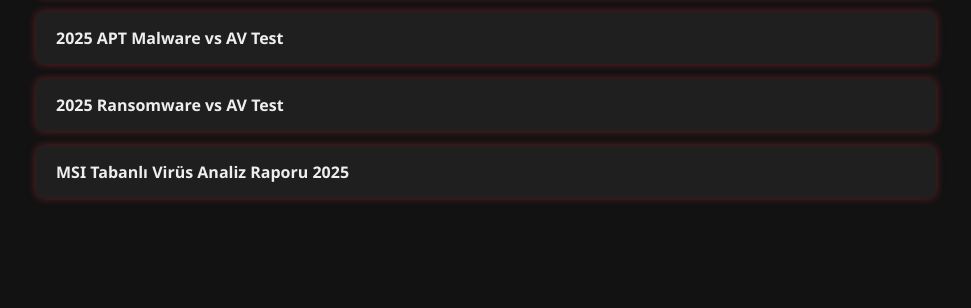
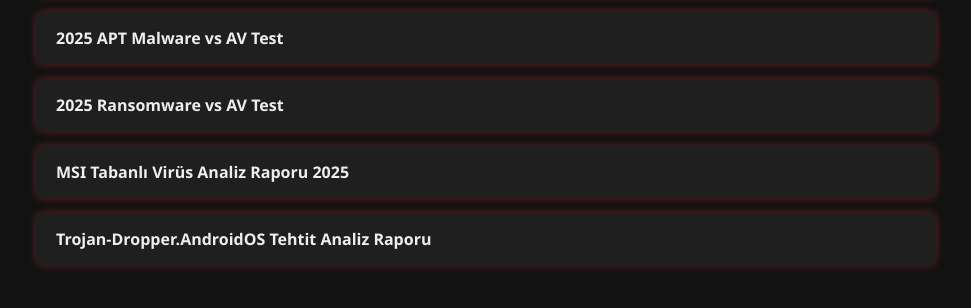
Before and after one commit to Kisaca-Enes/Kisaca-Enes.github.io, a plain HTML site: page raporlar.html in a window 1280 px wide. Shown: the part 156-464 px from the top of the page, without its empty margins (154-1125 px from the left). Drawn offline with Linux system fonts and the light colour scheme.

Commit message:
Update raporlar.html

```diff
--- a/raporlar.html
+++ b/raporlar.html
@@ -48,6 +48,7 @@
       <a href="rapor2.html" target="_blank">2025 APT Malware vs AV Test</a>
       <a href="rapor3.html" target="_blank">2025 Ransomware vs AV Test</a>
       <a href="rapor4.html" target="_blank">MSI Tabanlı Virüs Analiz Raporu 2025</a>
+      <a href="rapor5.html" target="_blank">Trojan-Dropper.AndroidOS Tehtit Analiz Raporu</a>
     </div>
   </div>
 </body>
```
